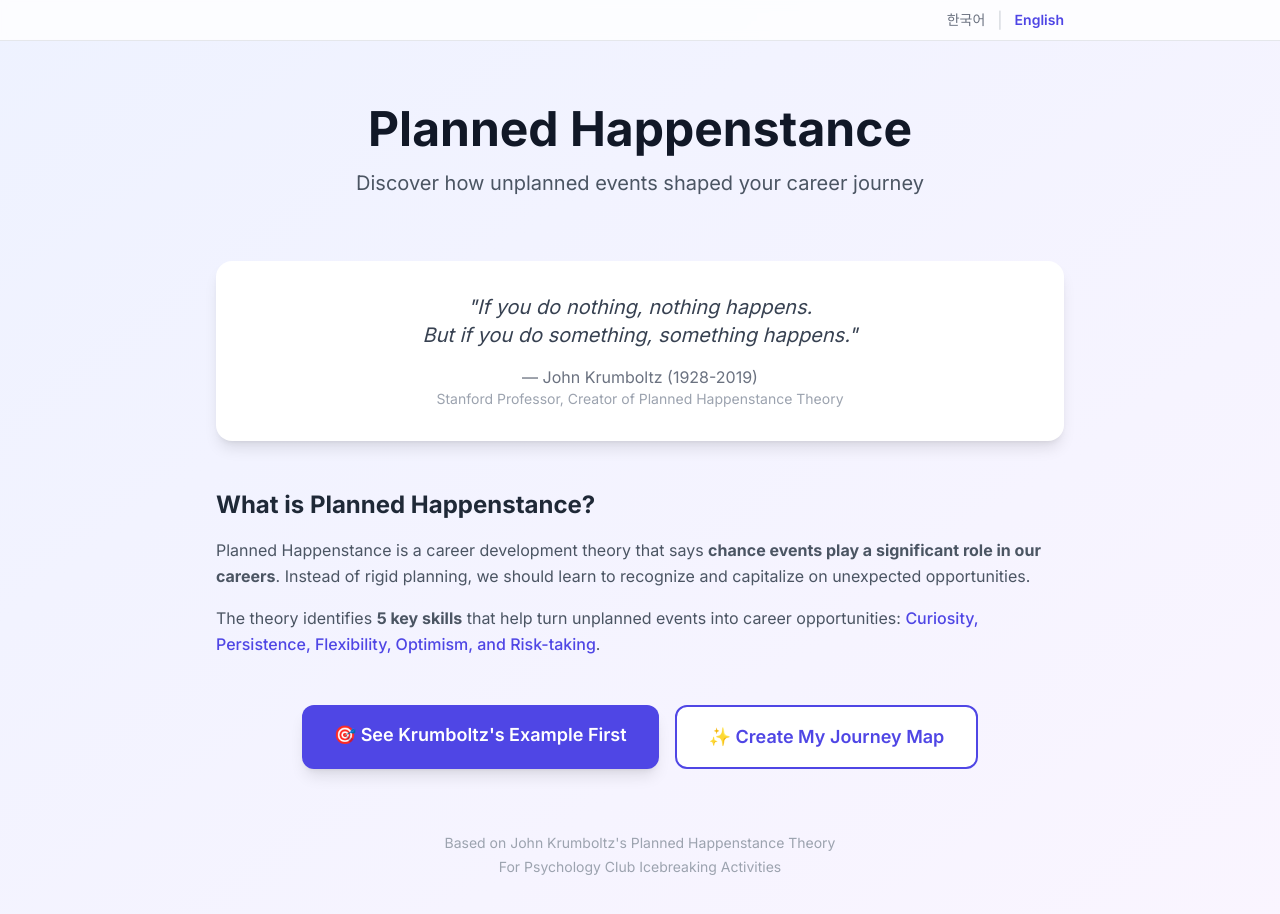
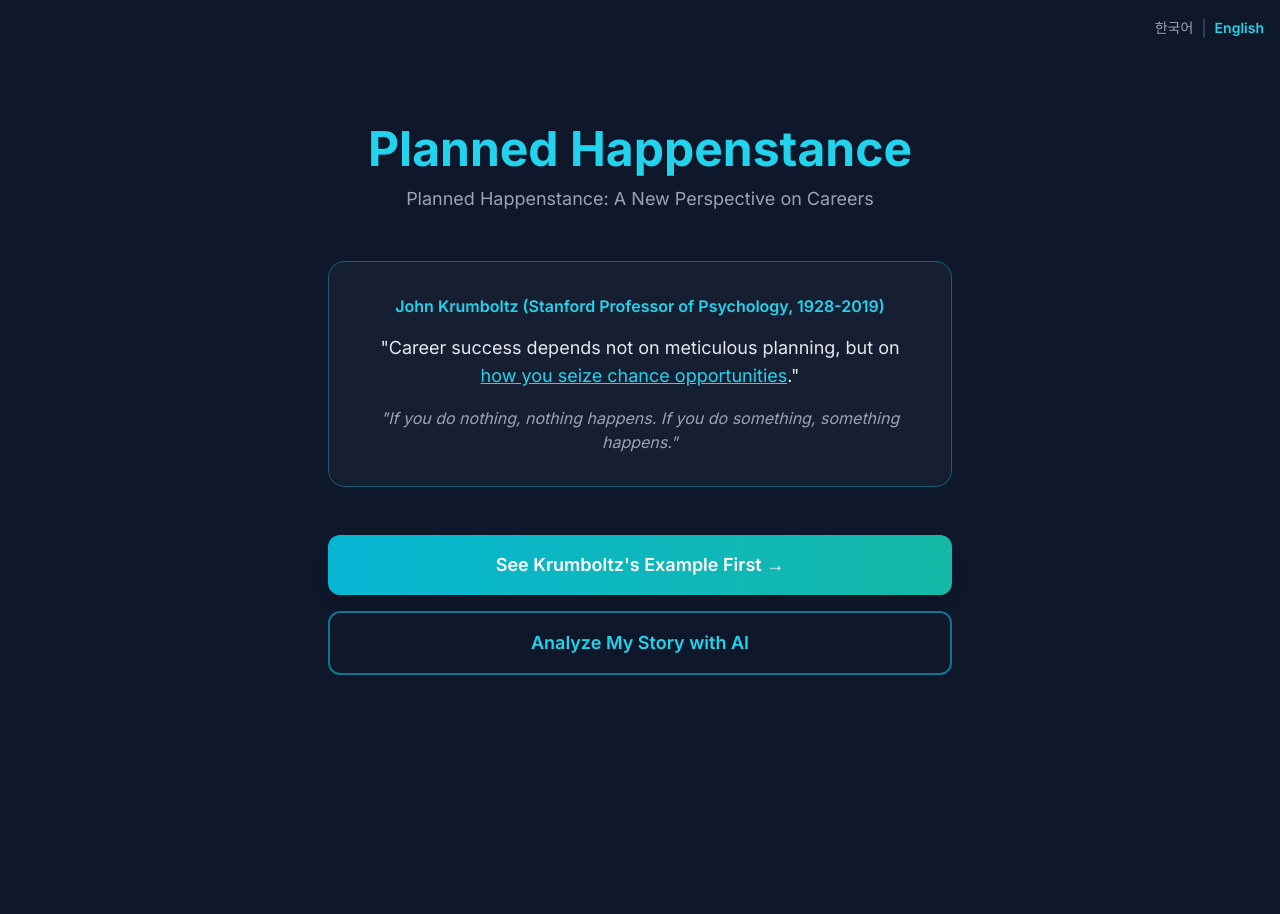
Before and after one commit to hmstory/planned-happenstance-en, a website: page public/index.html in a window 1280 px wide. After the commit the page ends 800 px from the top, so only its background shows below. Drawn offline with nearby package versions, Linux system fonts and the light colour scheme.

Commit message:
Update index.html with latest version

```diff
--- a/public/index.html
+++ b/public/index.html
@@ -5,70 +5,28 @@
     <meta name="viewport" content="width=device-width, initial-scale=1.0">
     <title>Planned Happenstance - Turn Chance into Opportunity</title>
     <script src="https://cdn.tailwindcss.com"></script>
-    <style>
-        @import url('https://fonts.googleapis.com/css2?family=Inter:wght@400;500;600;700&display=swap');
-        body { font-family: 'Inter', sans-serif; }
-    </style>
+    <link href="https://fonts.googleapis.com/css2?family=Inter:wght@400;500;600;700&display=swap" rel="stylesheet">
+    <style>body { font-family: 'Inter', sans-serif; }</style>
 </head>
-<body class="bg-gradient-to-br from-indigo-50 to-purple-50 min-h-screen">
-    <!-- Language Switcher -->
-    <div class="bg-white/80 backdrop-blur-sm border-b border-gray-200">
-        <div class="max-w-4xl mx-auto px-6 py-2 flex justify-end items-center gap-3">
-            <a href="https://planned-happenstance.vercel.app"
-               class="text-sm text-gray-500 hover:text-indigo-600 transition">
-                한국어
-            </a>
-            <span class="text-gray-300">|</span>
-            <span class="text-sm font-semibold text-indigo-600">English</span>
+<body class="bg-slate-900 min-h-screen flex items-center justify-center">
+    <div class="fixed top-0 right-0 p-4 z-50">
+        <div class="flex items-center gap-2">
+            <a href="https://planned-happenstance.vercel.app" class="text-sm text-gray-400 hover:text-cyan-400 transition">한국어</a>
+            <span class="text-gray-600">|</span>
+            <span class="text-sm font-semibold text-cyan-400">English</span>
         </div>
     </div>
-
-    <div class="max-w-4xl mx-auto px-6 py-16">
-        <!-- Header -->
-        <div class="text-center mb-16">
-            <h1 class="text-5xl font-bold text-gray-900 mb-4">
-                Planned Happenstance
-            </h1>
-            <p class="text-xl text-gray-600 max-w-2xl mx-auto">
-                Discover how unplanned events shaped your career journey
-            </p>
+    <div class="max-w-2xl mx-auto px-6 py-16 text-center">
+        <h1 class="text-5xl font-bold text-cyan-400 mb-3">Planned Happenstance</h1>
+        <p class="text-gray-400 text-lg mb-12">Planned Happenstance: A New Perspective on Careers</p>
+        <div class="border border-cyan-800 rounded-2xl p-8 mb-12 bg-slate-800/50">
+            <p class="text-cyan-400 font-semibold mb-4">John Krumboltz (Stanford Professor of Psychology, 1928-2019)</p>
+            <p class="text-gray-200 text-lg mb-4">"Career success depends not on meticulous planning, but on <span class="text-cyan-400 underline">how you seize chance opportunities</span>."</p>
+            <p class="text-gray-400 italic">"If you do nothing, nothing happens. If you do something, something happens."</p>
         </div>
-        <!-- Quote -->
-        <div class="bg-white rounded-2xl shadow-lg p-8 mb-12">
-            <blockquote class="text-xl text-gray-700 italic text-center">
-                "If you do nothing, nothing happens.<br>
-                But if you do something, something happens."
-            </blockquote>
-            <p class="text-center text-gray-500 mt-4">— John Krumboltz (1928-2019)</p>
-            <p class="text-center text-sm text-gray-400">Stanford Professor, Creator of Planned Happenstance Theory</p>
-        </div>
-        <!-- What is Planned Happenstance -->
-        <div class="mb-12">
-            <h2 class="text-2xl font-bold text-gray-800 mb-4">What is Planned Happenstance?</h2>
-            <p class="text-gray-600 leading-relaxed mb-4">
-                Planned Happenstance is a career development theory that says <strong>chance events play a significant role in our careers</strong>.
-                Instead of rigid planning, we should learn to recognize and capitalize on unexpected opportunities.
-            </p>
-            <p class="text-gray-600 leading-relaxed">
-                The theory identifies <strong>5 key skills</strong> that help turn unplanned events into career opportunities:
-                <span class="font-medium text-indigo-600">Curiosity, Persistence, Flexibility, Optimism, and Risk-taking</span>.
-            </p>
-        </div>
-        <!-- CTA Buttons -->
-        <div class="flex flex-col sm:flex-row gap-4 justify-center">
-            <a href="/krumboltz.html"
-               class="bg-indigo-600 text-white px-8 py-4 rounded-xl text-lg font-semibold hover:bg-indigo-700 transition text-center shadow-lg">
-                🎯 See Krumboltz's Example First
-            </a>
-            <a href="/my-story.html"
-               class="bg-white text-indigo-600 border-2 border-indigo-600 px-8 py-4 rounded-xl text-lg font-semibold hover:bg-indigo-50 transition text-center">
-                ✨ Create My Journey Map
-            </a>
-        </div>
-        <!-- Footer -->
-        <div class="mt-16 text-center text-gray-400 text-sm">
-            <p>Based on John Krumboltz's Planned Happenstance Theory</p>
-            <p class="mt-1">For Psychology Club Icebreaking Activities</p>
+        <div class="space-y-4">
+            <a href="/krumboltz.html" class="block w-full bg-gradient-to-r from-cyan-500 to-teal-500 text-white px-8 py-4 rounded-xl text-lg font-semibold hover:from-cyan-600 hover:to-teal-600 transition text-center shadow-lg">See Krumboltz's Example First →</a>
+            <a href="/my-story.html" class="block w-full bg-transparent border-2 border-cyan-700 text-cyan-400 px-8 py-4 rounded-xl text-lg font-semibold hover:bg-cyan-900/30 transition text-center">Analyze My Story with AI</a>
         </div>
     </div>
 </body>
```
